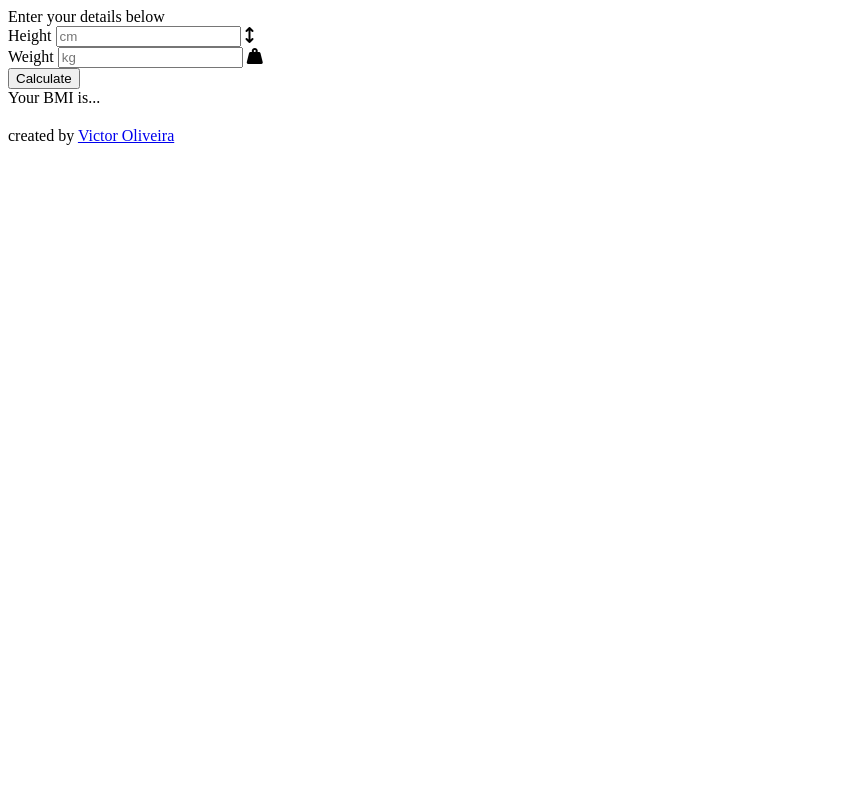
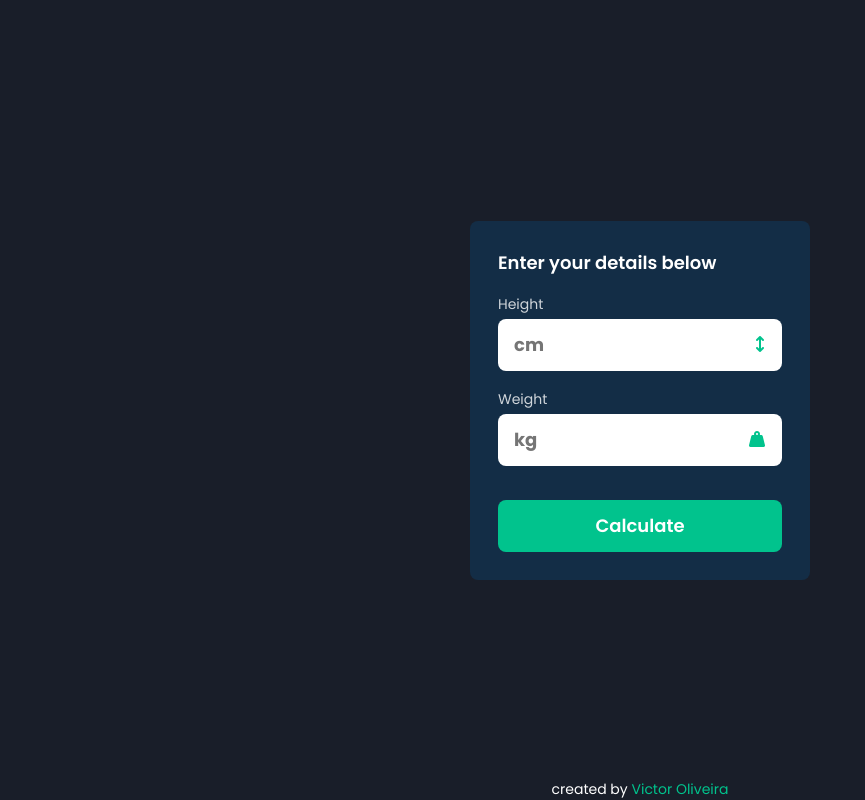
Before and after one commit to vctrhugoop/bmi-calculator, a website built with Vite: page src/index.html in a window 1280 px wide. Shown: the whole page, without its empty margins (0-865 px from the left). Built offline with nearby package versions, Linux system fonts and the light colour scheme.

Commit message:
style: add setup styles

```diff
--- /dev/null
+++ b/src/styles/_mixins.scss
@@ -0,0 +1,21 @@
+@use 'variables';
+
+@mixin flex {
+  display: flex;
+  justify-content: center;
+  align-items: center;
+  flex-direction: column;
+}
+
+@mixin content {
+  width: 100%;
+  padding: 28px;
+  background-color: variables.$color-cyan-900;
+  border-radius: 8px;
+}
+
+@mixin span {
+  font-size: 18px;
+  font-weight: 600;
+  color: variables.$color-white-50;
+}
--- a/src/styles/_resets.scss
+++ b/src/styles/_resets.scss
@@ -6,8 +6,12 @@
 
 body,
 input,
-button {
+button,
+a {
   font-family: 'Poppins', sans-serif;
   -webkit-font-smooting: antialiased;
   -moz-osx-font-smoothing: grayscale;
+  border: none;
+  outline: none;
+  text-decoration: none;
 }
--- a/src/styles/_variables.scss
+++ b/src/styles/_variables.scss
@@ -1,5 +1,5 @@
 $color-slate-900: #191e29;
 $color-cyan-900: #132d46;
 $color-emerald-500: #01c38d;
-$color-grey-500: #696e79;
+$color-gray-500: #696e79;
 $color-white-50: #ffffff;
--- /dev/null
+++ b/src/styles/style.scss
@@ -0,0 +1,108 @@
+@use 'resets';
+@use 'variables';
+@use 'mixins';
+
+body {
+  @include mixins.flex;
+
+  position: relative;
+
+  height: 100vh;
+
+  background-color: variables.$color-slate-900;
+
+  .main-container {
+    @include mixins.flex;
+    row-gap: 16px;
+    max-width: 340px;
+    width: 100%;
+
+    .form-container {
+      @include mixins.content;
+
+      span {
+        @include mixins.span;
+      }
+
+      .form-wrapper {
+        margin-top: 16px;
+
+        .input-wrapper {
+          @include mixins.flex;
+          align-items: flex-start;
+          row-gap: 4px;
+          position: relative;
+          margin: 18px 0;
+
+          label {
+            font-size: 14px;
+            opacity: 0.8;
+            color: variables.$color-white-50;
+          }
+
+          input {
+            width: 100%;
+            height: 52px;
+            border-radius: 8px;
+            padding: 0 16px;
+            font-size: 18px;
+            font-weight: 700;
+            color: variables.$color-cyan-900;
+            &:focus {
+              border: 2px solid variables.$color-emerald-500;
+            }
+          }
+        }
+        i {
+          position: absolute;
+          right: 6%;
+          bottom: 24%;
+          color: variables.$color-emerald-500;
+        }
+        .btn {
+          width: 100%;
+          height: 52px;
+          border-radius: 8px;
+          margin-top: 16px;
+          background-color: variables.$color-emerald-500;
+          font-size: 18px;
+          font-weight: 600;
+          color: variables.$color-white-50;
+        }
+      }
+    }
+
+    .details.show {
+      display: block;
+    }
+
+    .details {
+      display: none;
+      @include mixins.content;
+
+      span {
+        @include mixins.span;
+      }
+
+      h1 {
+        text-align: center;
+        font-size: 48px;
+        color: variables.$color-emerald-500;
+      }
+    }
+  }
+
+  .footer-conteiner {
+    font-size: 14px;
+    position: absolute;
+    bottom: 0;
+
+    span {
+      color: variables.$color-white-50;
+
+      a {
+        color: variables.$color-emerald-500;
+      }
+    }
+  }
+}
```
Also changed, not shown: src/styles/_global.scss (added), src/styles/style.css, 1 other file.
